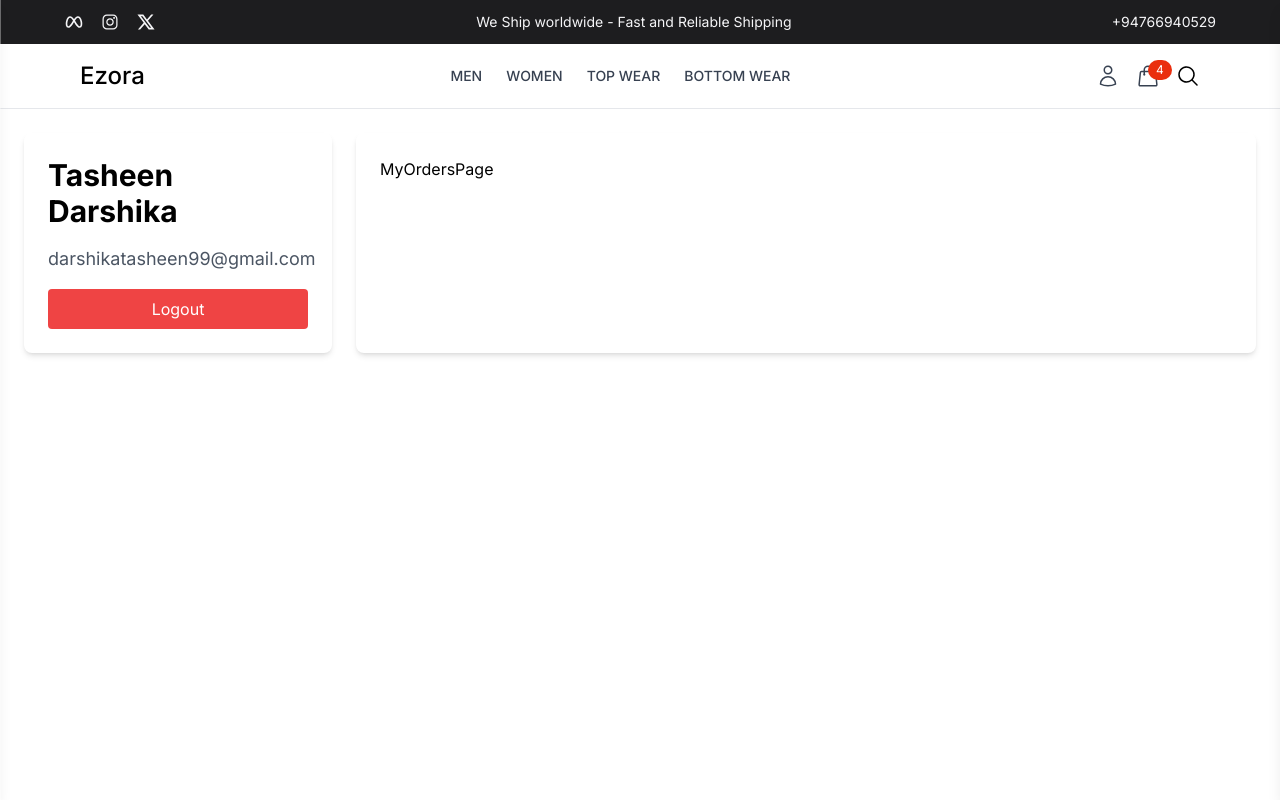
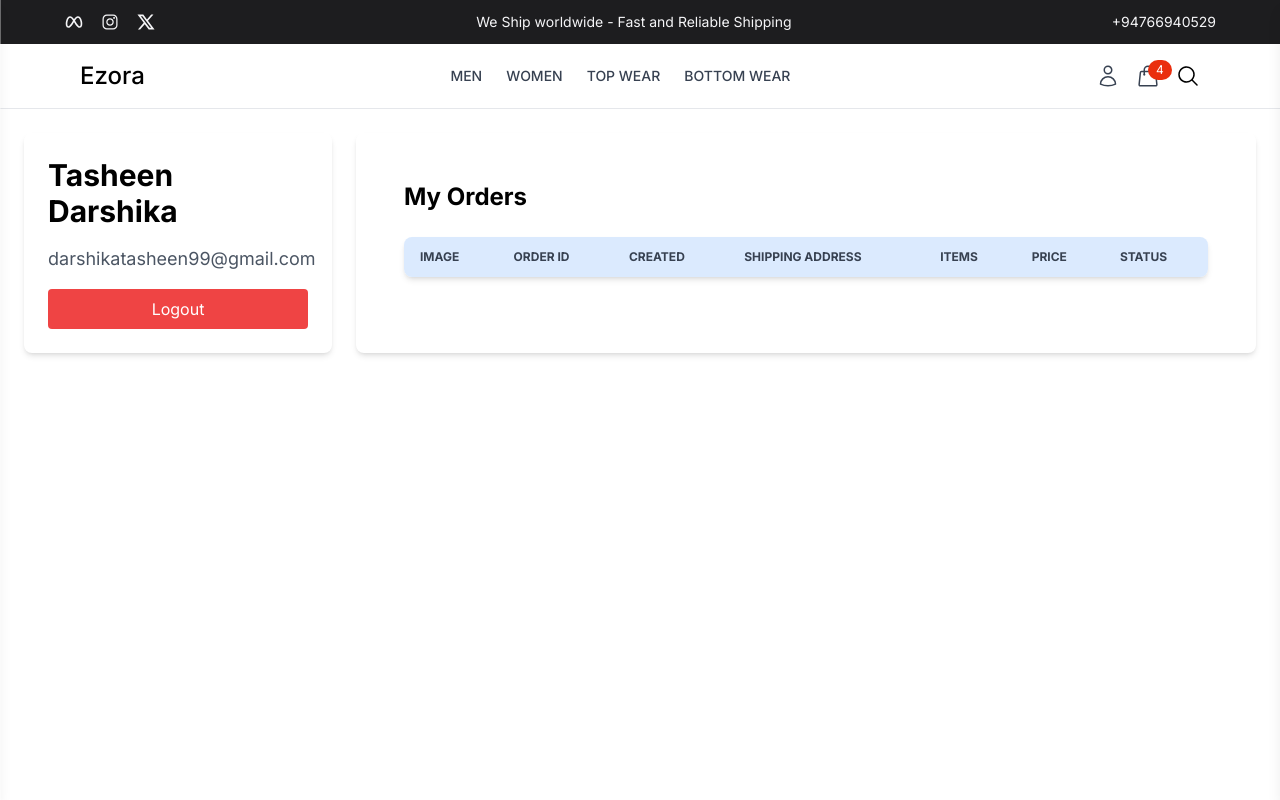
Before and after one commit to Tasheen2002/E-Commerce-MERN, a React (Vite) app in the folder frontend/: page /profile in a window 1280 px wide. Shown: the top 800 px of the page. Built offline with nearby package versions, Linux system fonts and the light colour scheme; a web font is replaced by a local one.

Commit message:
created table structure

```diff
--- a/frontend/src/pages/MyOrdersPage.jsx
+++ b/frontend/src/pages/MyOrdersPage.jsx
@@ -37,7 +37,28 @@ const MyOrdersPage = () => {
     },1000);
   },[]);
 
-  return <div>MyOrdersPage</div>;
+  return (
+    <div className='max-w-7xl mx-auto p-4 sm:p-6'>
+      <h2 className="text-xl sm:text-2xl font-bold mb-6">
+        My Orders
+      </h2>
+      <div className="relative shadow-md sm:rounded-lg overflow-hidden">
+        <table className="min-w-full text-left text-gray-500">
+          <thead className='bg-blue-100 text-xs uppercase text-gray-700'>
+            <tr>
+              <th className="py-2 px-4 sm:py-3">Image</th>
+              <th className="py-2 px-4 sm:py-3">Order ID</th>
+              <th className="py-2 px-4 sm:py-3">Created</th>
+              <th className="py-2 px-4 sm:py-3">Shipping Address</th>
+              <th className="py-2 px-4 sm:py-3">Items</th>
+              <th className="py-2 px-4 sm:py-3">Price</th>
+              <th className="py-2 px-4 sm:py-3">Status</th>
+            </tr>
+          </thead>
+          </table>
+      </div>
+    </div>
+  )
 };
 
 export default MyOrdersPage;
```
